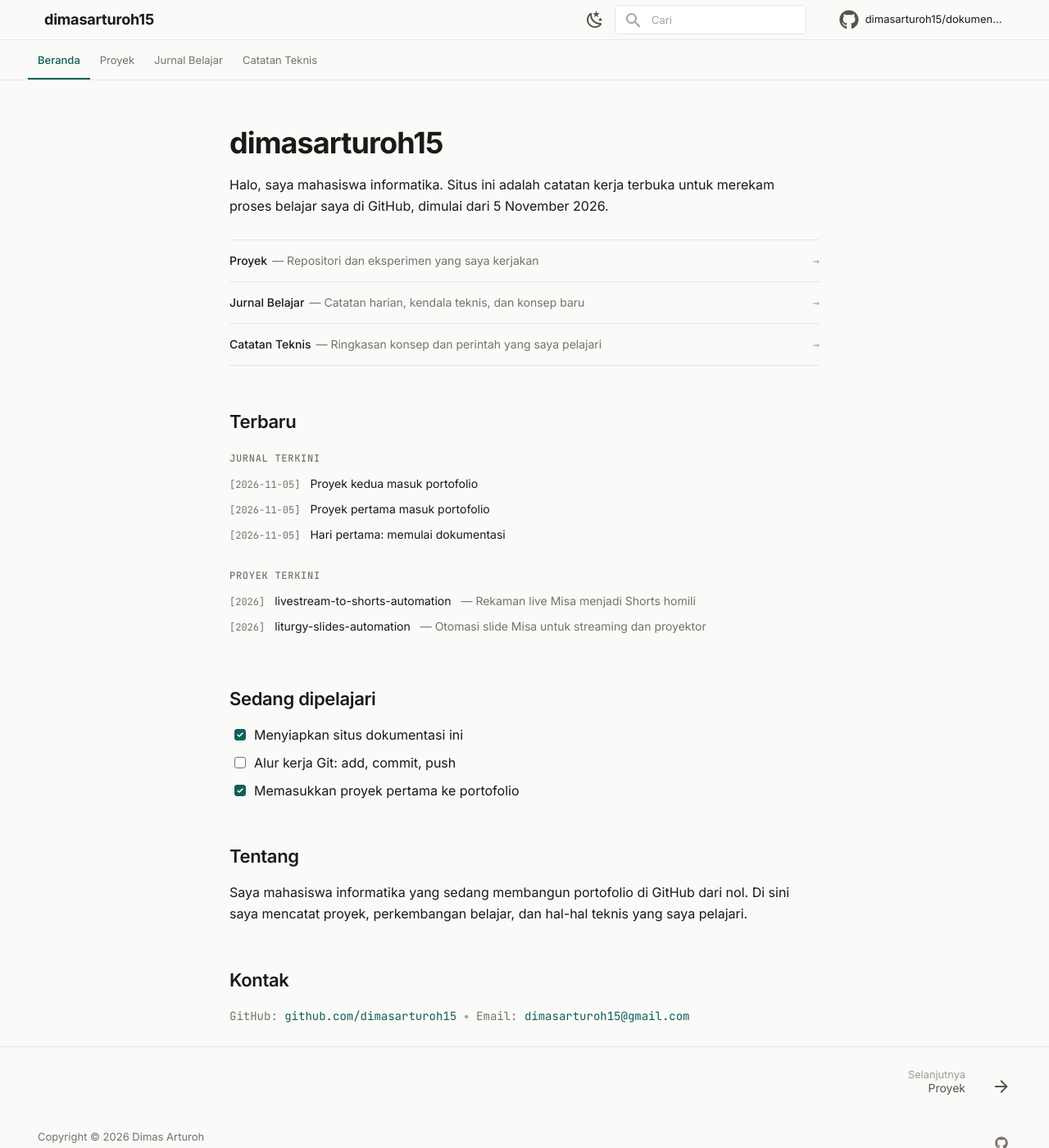
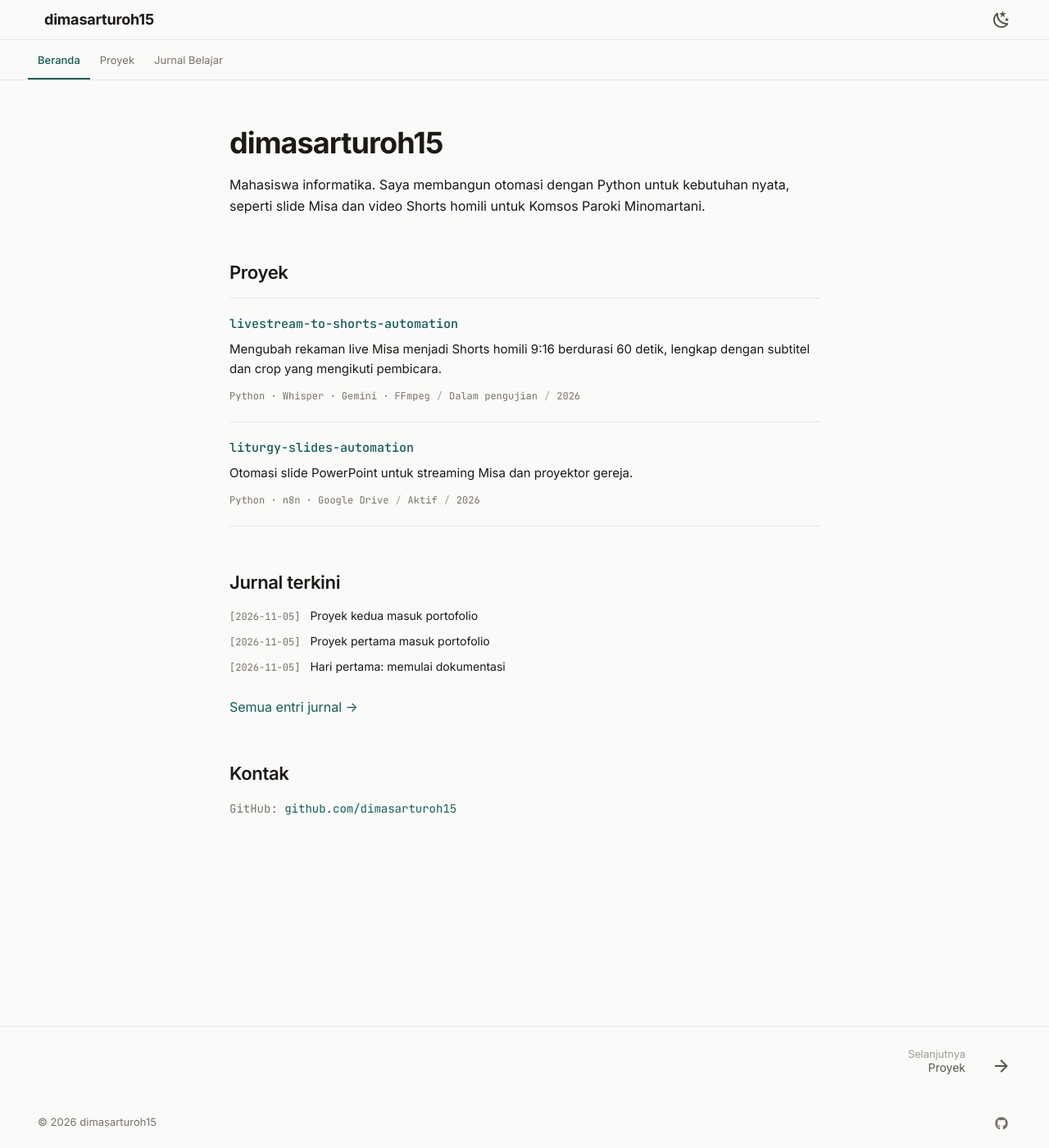
Before and after one commit to dimasarturoh15/dimasarturoh15.github.io, an MkDocs documentation site: the page built from docs/index.md, in a window 1280 px wide and 1400 px high. Shown: the whole window at 82% size. Built offline with MkDocs 1.6.1 and Material for MkDocs 9.7.7, drawn with Linux system fonts in a browser that asks for light colours; comment, search, counter and statistics services are not loaded; some of the changed text lies outside the part shown.

Commit message:
Refactor documentation structure and update project details in README and index files

```diff
--- a/docs/index.md
+++ b/docs/index.md
@@ -7,39 +7,33 @@ hide:
 
 # dimasarturoh15
 
-Halo, saya mahasiswa informatika. Situs ini adalah catatan kerja terbuka untuk merekam proses belajar saya di GitHub, dimulai dari 5 November 2026.
+Mahasiswa informatika. Saya membangun otomasi dengan Python untuk kebutuhan nyata, seperti slide Misa dan video Shorts homili untuk Komsos Paroki Minomartani.
 
-<div class="index-list">
-  <a class="index-row" href="projects/"><span><span class="name">Proyek</span><span class="desc">— Repositori dan eksperimen yang saya kerjakan</span></span><span class="arrow">→</span></a>
-  <a class="index-row" href="journal/"><span><span class="name">Jurnal Belajar</span><span class="desc">— Catatan harian, kendala teknis, dan konsep baru</span></span><span class="arrow">→</span></a>
-  <a class="index-row" href="notes/"><span><span class="name">Catatan Teknis</span><span class="desc">— Ringkasan konsep dan perintah yang saya pelajari</span></span><span class="arrow">→</span></a>
+## Proyek
+
+<div class="project-list">
+  <a class="project-card" href="projects/livestream-to-shorts-automation/">
+    <span class="project-name">livestream-to-shorts-automation</span>
+    <span class="project-desc">Mengubah rekaman live Misa menjadi Shorts homili 9:16 berdurasi 60 detik, lengkap dengan subtitel dan crop yang mengikuti pembicara.</span>
+    <span class="project-meta">Python · Whisper · Gemini · FFmpeg<span class="sep">/</span>Dalam pengujian<span class="sep">/</span>2026</span>
+  </a>
+  <a class="project-card" href="projects/liturgy-slides-automation/">
+    <span class="project-name">liturgy-slides-automation</span>
+    <span class="project-desc">Otomasi slide PowerPoint untuk streaming Misa dan proyektor gereja.</span>
+    <span class="project-meta">Python · n8n · Google Drive<span class="sep">/</span>Aktif<span class="sep">/</span>2026</span>
+  </a>
 </div>
 
-## Terbaru
+## Jurnal terkini
 
-<p class="label-mono">Jurnal terkini</p>
 <ul class="dated-list">
   <li><span class="date">[2026-11-05]</span><a href="journal/2026-11-05-proyek-kedua/">Proyek kedua masuk portofolio</a></li>
   <li><span class="date">[2026-11-05]</span><a href="journal/2026-11-05-proyek-pertama/">Proyek pertama masuk portofolio</a></li>
   <li><span class="date">[2026-11-05]</span><a href="journal/2026-11-05/">Hari pertama: memulai dokumentasi</a></li>
 </ul>
 
-<p class="label-mono">Proyek terkini</p>
-<ul class="dated-list">
-  <li><span class="date">[2026]</span><a href="projects/livestream-to-shorts-automation/">livestream-to-shorts-automation</a><span class="muted">— Rekaman live Misa menjadi Shorts homili</span></li>
-  <li><span class="date">[2026]</span><a href="projects/liturgy-slides-automation/">liturgy-slides-automation</a><span class="muted">— Otomasi slide Misa untuk streaming dan proyektor</span></li>
-</ul>
-
-## Sedang dipelajari
-
-- [x] Menyiapkan situs dokumentasi ini
-- [ ] Alur kerja Git: add, commit, push
-- [x] Memasukkan proyek pertama ke portofolio
-
-## Tentang
-
-Saya mahasiswa informatika yang sedang membangun portofolio di GitHub dari nol. Di sini saya mencatat proyek, perkembangan belajar, dan hal-hal teknis yang saya pelajari.
+<p><a href="journal/">Semua entri jurnal →</a></p>
 
 ## Kontak
 
-<p class="contact">GitHub: <a href="https://github.com/dimasarturoh15">github.com/dimasarturoh15</a><span class="sep">•</span>Email: <a href="mailto:email-anda@contoh.com">dimasarturoh15@gmail.com</a></p>
+<p class="contact">GitHub: <a href="https://github.com/dimasarturoh15">github.com/dimasarturoh15</a></p>
--- a/docs/stylesheets/extra.css
+++ b/docs/stylesheets/extra.css
@@ -404,6 +404,40 @@
 .md-typeset ul.dated-list a { color: var(--md-default-fg-color); }
 .md-typeset ul.dated-list a:hover { color: var(--accent-hover); }
 
+/* Daftar proyek: baris bergaris tipis, aman di layar sempit */
+.project-list {
+  margin: 16px 0 8px;
+  border-top: 1px solid var(--border);
+}
+.md-typeset a.project-card {
+  display: block;
+  padding: 18px 0;
+  border-bottom: 1px solid var(--border);
+  color: var(--md-default-fg-color);
+  text-decoration: none;
+}
+.project-card > span { display: block; }
+.project-card .project-name {
+  font-family: var(--mono);
+  font-size: 15px;
+  font-weight: 500;
+  color: var(--md-typeset-a-color);
+  overflow-wrap: anywhere;
+}
+.project-card .project-desc {
+  margin-top: 6px;
+  font-size: 15px;
+  line-height: 24px;
+}
+.project-card .project-meta {
+  margin-top: 8px;
+  font-family: var(--mono);
+  font-size: 12px;
+  color: var(--md-default-fg-color--lighter);
+}
+.project-card .sep { margin: 0 8px; color: var(--subtle); }
+.md-typeset a.project-card:hover .project-name { text-decoration: underline; text-underline-offset: 3px; }
+
 .contact {
   font-family: var(--mono);
   font-size: 14px;
--- a/mkdocs.yml
+++ b/mkdocs.yml
@@ -1,13 +1,10 @@
 site_name: dimasarturoh15
-site_description: Proyek, jurnal belajar, dan catatan teknis saya.
-site_author: Nama Anda
+site_description: Proyek otomasi Python dan jurnal belajar saya.
+site_author: dimasarturoh15
 
 site_url: https://dimasarturoh15.github.io/dokumentasi-github/
-repo_url: https://github.com/dimasarturoh15/dokumentasi-github
-repo_name: dimasarturoh15/dokumentasi-github
-edit_uri: edit/main/docs/
 
-copyright: Copyright &copy; 2026 Dimas Arturoh
+copyright: "&copy; 2026 dimasarturoh15"
 
 theme:
   name: material
@@ -29,8 +26,6 @@ theme:
       toggle:
         icon: material/weather-sunny
         name: Ganti ke mode terang
-  icon:
-    repo: fontawesome/brands/github
   features:
     - navigation.tabs
     - navigation.top
@@ -41,8 +36,6 @@ theme:
     - navigation.path
     - navigation.footer
     - toc.follow
-    - search.highlight
-    - search.suggest
     - content.code.copy
 
 extra_css:
@@ -50,6 +43,7 @@ extra_css:
   - stylesheets/extra.css
 
 extra:
+  generator: false
   social:
     - icon: fontawesome/brands/github
       link: https://github.com/dimasarturoh15
@@ -66,12 +60,8 @@ nav:
       - "5 Nov 2026: Hari pertama": journal/2026-11-05.md
       - "5 Nov 2026: Proyek pertama": journal/2026-11-05-proyek-pertama.md
       - "5 Nov 2026: Proyek kedua": journal/2026-11-05-proyek-kedua.md
-  - Catatan Teknis:
-      - notes/index.md
-      - Git dasar: notes/git-dasar.md
 
-plugins:
-  - search
+plugins: []
 
 markdown_extensions:
   - admonition
```
Also changed, not shown: README.md (+0 -1 lines), docs/projects/index.md (+13 -7 lines).
